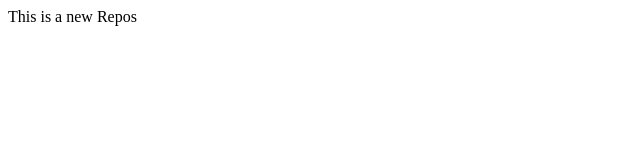
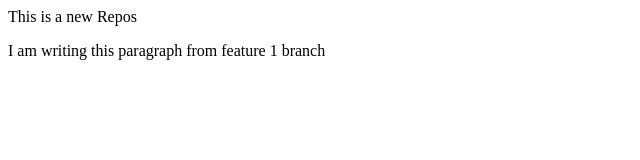
Before and after one commit to usmaanahmed/local, a plain HTML site: page index.html in a window 1280 px wide. Shown: the whole page, without its empty margins (0-640 px from the left). Drawn offline with Linux system fonts and the light colour scheme.

Commit message:
Added new Feature from feature-1

```diff
--- a/index.html
+++ b/index.html
@@ -1 +1,2 @@
 <p>This is a new Repos</p>
+<p>I am writing this paragraph from feature 1 branch</p>
```
